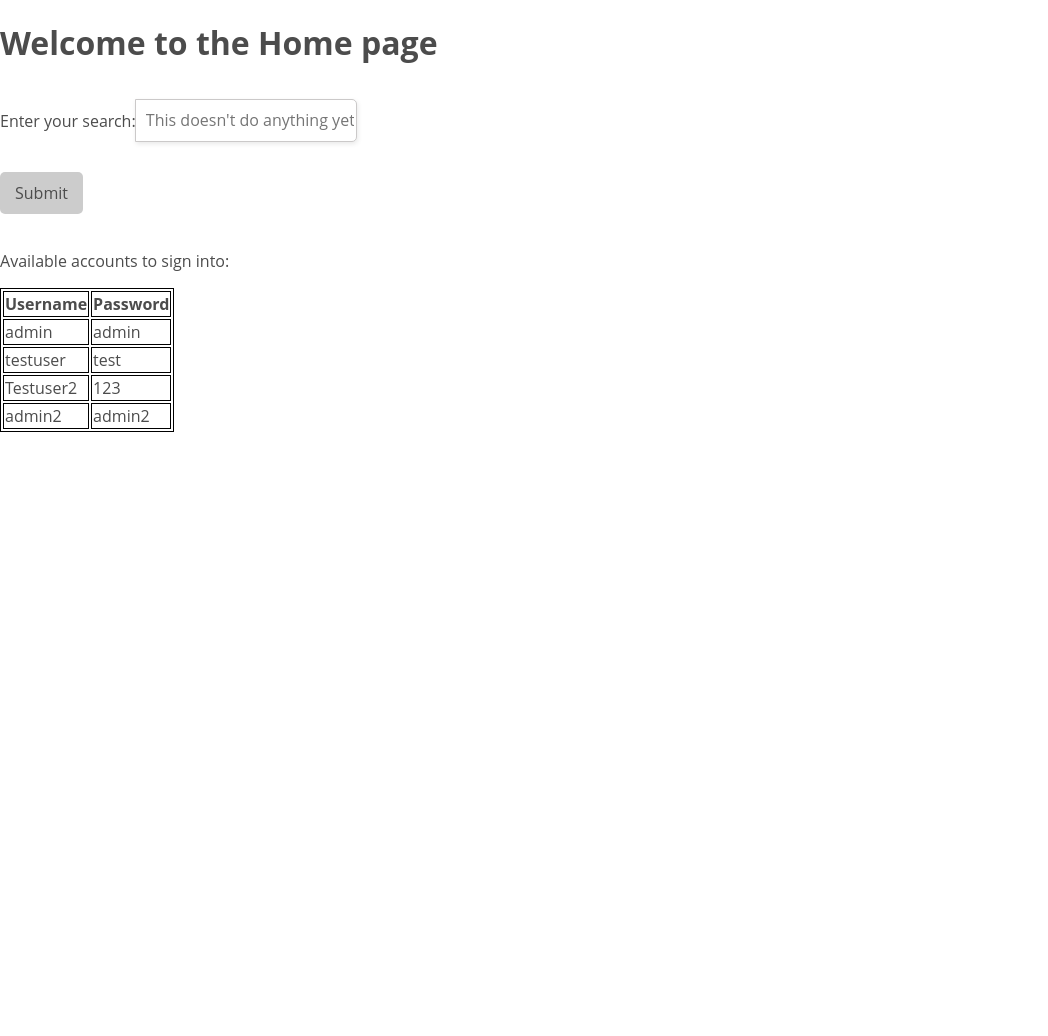
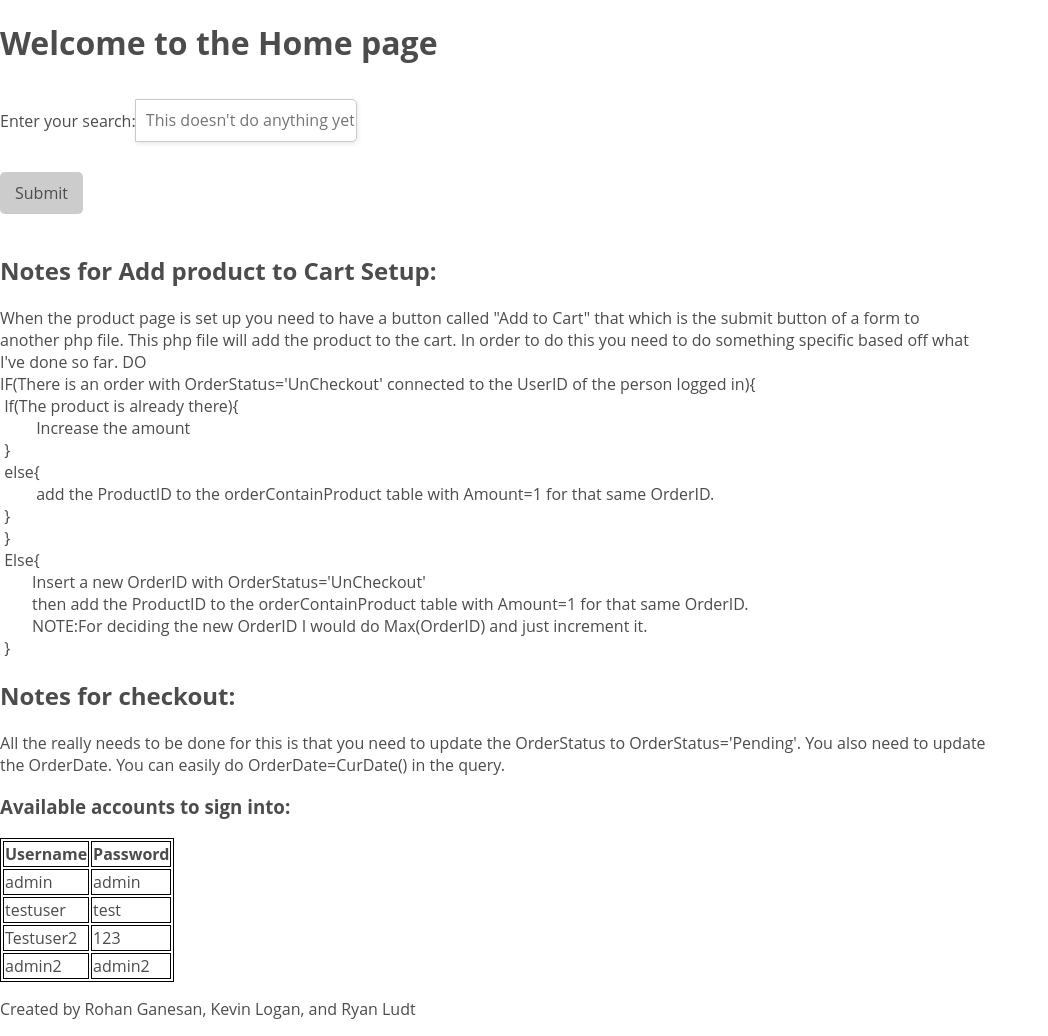
Before and after one commit to kevinlogan94/CS405, a PHP site: page / in a window 1280 px wide. Shown: the part 65-1101 px from the top of the page, without its empty margins (0-1048 px from the left). Before the commit the page ends 497 px from the top, so only its background shows below. Run offline with PHP 8.4, Linux system fonts and the light colour scheme; data comes from the database, SQL or seed files in the repository; some libraries are stand-ins or nearby versions.

Commit message:
Added helper documentation and footer.php

```diff
--- a/Account/index.php
+++ b/Account/index.php
@@ -82,5 +82,6 @@
 ?>
    </tbody>
    </table>
+<div id="footer"></div>
 </body>
 </html>
--- /dev/null
+++ b/footer.php
@@ -0,0 +1,5 @@
+<!DOCTYPE html>
+<body>
+<p>Created by Rohan Ganesan, Kevin Logan, and Ryan Ludt</p>
+</body>
+</html>
--- a/index.php
+++ b/index.php
@@ -18,7 +18,32 @@
        Enter your search: <input type="text" name="searchBar" placeholder="This doesn't do anything yet"><br>
        <input type="submit" value="Submit">
      </form>
-     <p>Available accounts to sign into:</p>
+     <h2>Notes for Add product to Cart Setup:</h2>
+     <p>When the product page is set up you need to have a button called "Add to Cart" that which is the submit button of a form to<br>
+	another php file. This php file will add the product to the cart. In order to do this you need to do something specific based off what<br>
+	I've done so far. DO<br>
+	IF(There is an order with OrderStatus='UnCheckout' connected to the UserID of the person logged in){<br>
+		&nbsp;If(The product is already there){<br>
+			&emsp;&emsp; Increase the amount<br>
+		&nbsp;}<br>
+		&nbsp;else{<br>
+			&emsp;&emsp; add the ProductID to the orderContainProduct table with Amount=1 for that same OrderID.<br>
+		&nbsp;}<br>
+	&nbsp;}<br>
+	&nbsp;Else{<br>
+		&emsp;&emsp;Insert a new OrderID with OrderStatus='UnCheckout'<br>
+		&emsp;&emsp;then add the ProductID to the orderContainProduct table with Amount=1 for that same OrderID.<br>
+		&emsp;&emsp;NOTE:For deciding the new OrderID I would do Max(OrderID) and just increment it.<br>
+	&nbsp;}<br>
+
+		</p>
+     <h2>Notes for checkout:</h2>
+     <p>All the really needs to be done for this is that you need to update the OrderStatus to OrderStatus='Pending'. You also need to update<br>
+	the OrderDate. You can easily do OrderDate=CurDate() in the query.
+     </p>
+
+
+     <h3>Available accounts to sign into:</h3>
      <table>
      <thead>
        <th>Username</th>
@@ -56,5 +81,6 @@
     ?>
      </tbody>
      </table>
+  <div id="footer"></div>
   </body>
 </html>
```
